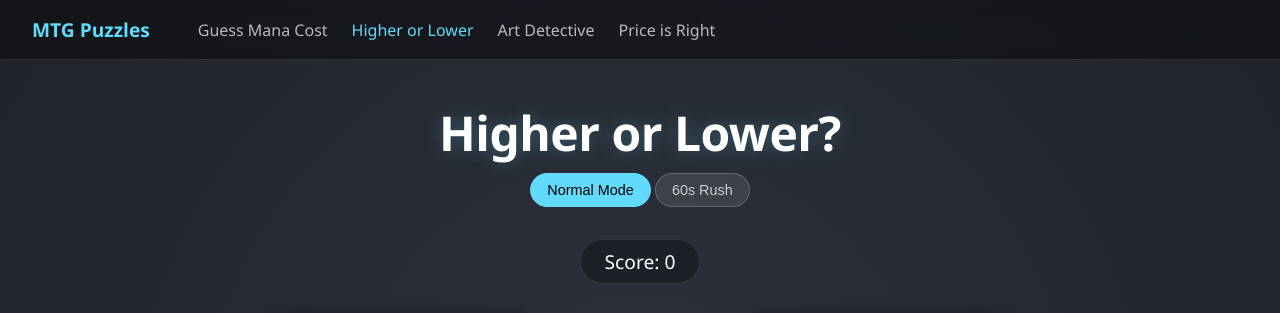
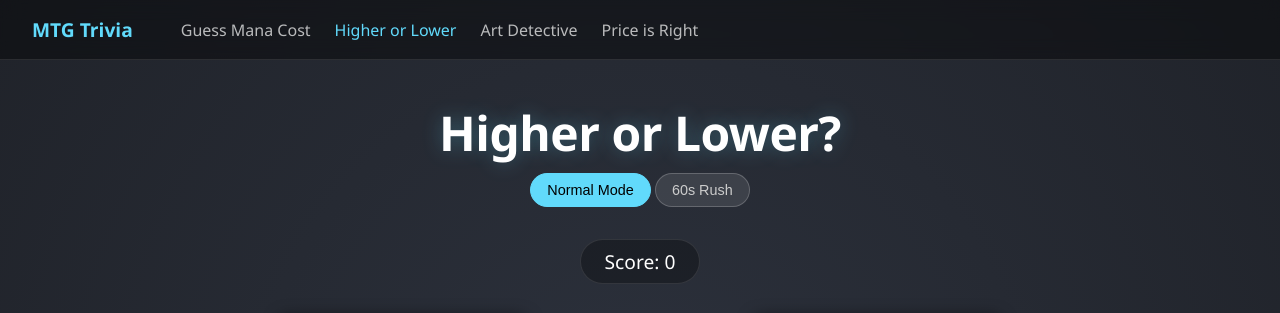
Before and after one commit to ioannismil/mtgguessmanacost, a Flask app: page /higher_lower in a window 1280 px wide. Shown: the top 313 px of the page. Run offline with Flask 3, Linux system fonts and the light colour scheme; data that the repository does not hold is empty.

Commit message:
changed to MTG Trivia

```diff
--- a/templates/art_detective.html
+++ b/templates/art_detective.html
@@ -4,7 +4,7 @@
 <head>
     <meta charset="UTF-8">
     <meta name="viewport" content="width=device-width, initial-scale=1.0, maximum-scale=1.0, user-scalable=no">
-    <title>Art Detective - MTG</title>
+    <title>Art Detective - MTG Trivia</title>
     <style>
         :root {
             --bg-color: #20232a;
@@ -346,7 +346,7 @@
 <body>
 
     <nav class="navbar">
-        <a href="/" class="nav-brand">MTG Puzzles</a>
+        <a href="/" class="nav-brand">MTG Trivia</a>
         <div class="burger-menu" onclick="toggleNav()">
             <div class="burger-bar"></div>
             <div class="burger-bar"></div>
--- a/templates/higher_lower.html
+++ b/templates/higher_lower.html
@@ -4,7 +4,7 @@
 <head>
     <meta charset="UTF-8" />
     <meta name="viewport" content="width=device-width, initial-scale=1.0, maximum-scale=1.0, user-scalable=no">
-    <title>Higher or Lower - MTG</title>
+    <title>Higher or Lower - MTG Trivia</title>
     <style>
         :root {
             --bg-color: #20232a;
@@ -391,7 +391,7 @@
 <body>
 
     <nav class="navbar">
-        <a href="/" class="nav-brand">MTG Puzzles</a>
+        <a href="/" class="nav-brand">MTG Trivia</a>
         <div class="burger-menu" onclick="toggleNav()">
             <div class="burger-bar"></div>
             <div class="burger-bar"></div>
--- a/templates/index.html
+++ b/templates/index.html
@@ -4,7 +4,7 @@
 <head>
   <meta charset="UTF-8" />
   <meta name="viewport" content="width=device-width, initial-scale=1.0, maximum-scale=1.0, user-scalable=no">
-  <title>Guess the Mana Cost</title>
+  <title>Guess Mana Cost - MTG Trivia</title>
   <style>
     :root {
       --bg-color: #20232a;
@@ -811,7 +811,7 @@
 
 <body>
   <nav class="navbar">
-    <a href="/" class="nav-brand">MTG Puzzles</a>
+    <a href="/" class="nav-brand">MTG Trivia</a>
     <div class="burger-menu" onclick="toggleNav()">
       <div class="burger-bar"></div>
       <div class="burger-bar"></div>
--- a/templates/price_is_right.html
+++ b/templates/price_is_right.html
@@ -4,7 +4,7 @@
 <head>
     <meta charset="UTF-8">
     <meta name="viewport" content="width=device-width, initial-scale=1.0, maximum-scale=1.0, user-scalable=no">
-    <title>Price is Right - MTG</title>
+    <title>Price is Right - MTG Trivia</title>
     <style>
         :root {
             --bg-color: #20232a;
@@ -267,7 +267,7 @@
 <body>
 
     <nav class="navbar">
-        <a href="/" class="nav-brand">MTG Puzzles</a>
+        <a href="/" class="nav-brand">MTG Trivia</a>
         <div class="burger-menu" onclick="toggleNav()">
             <div class="burger-bar"></div>
             <div class="burger-bar"></div>
```
